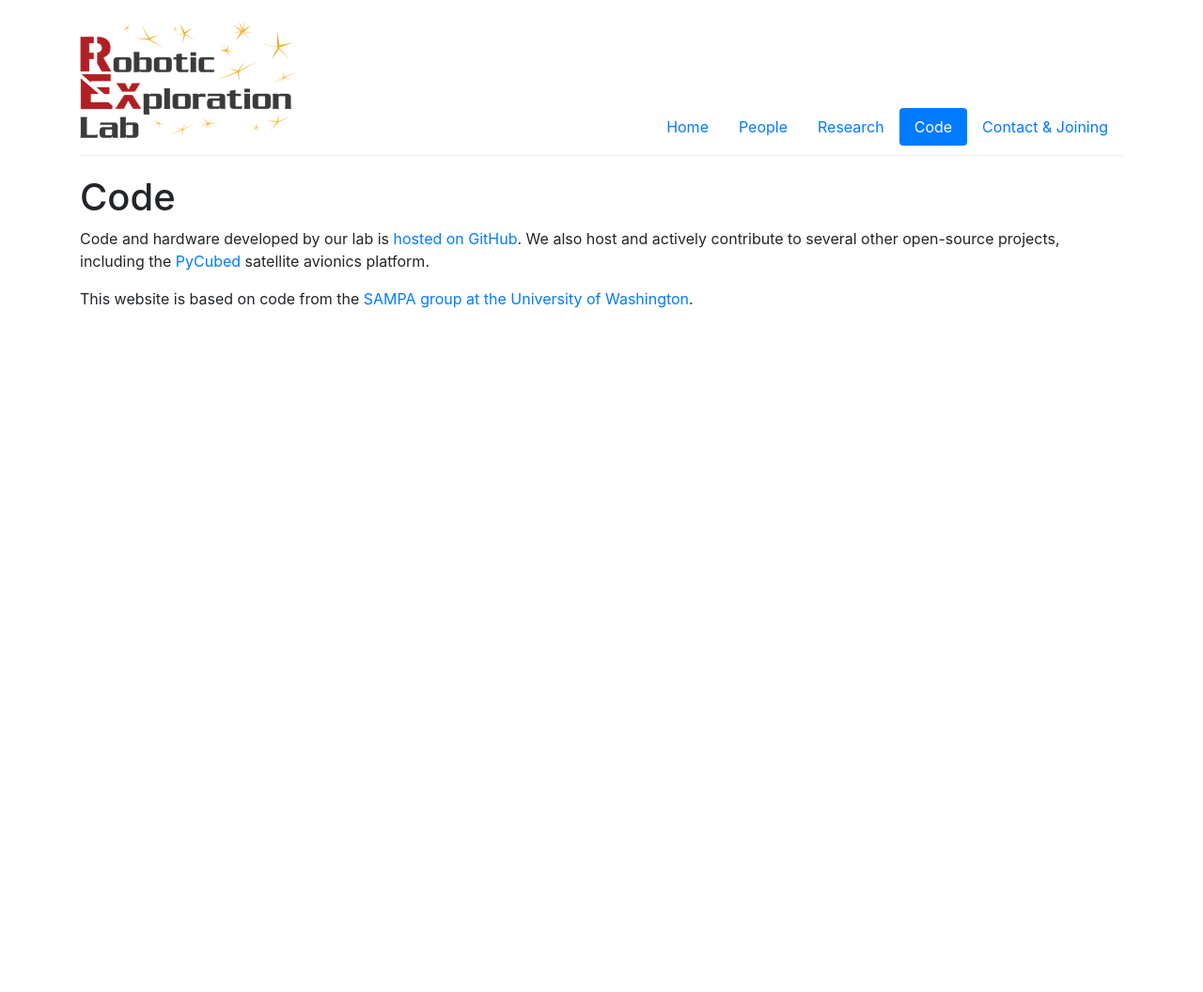
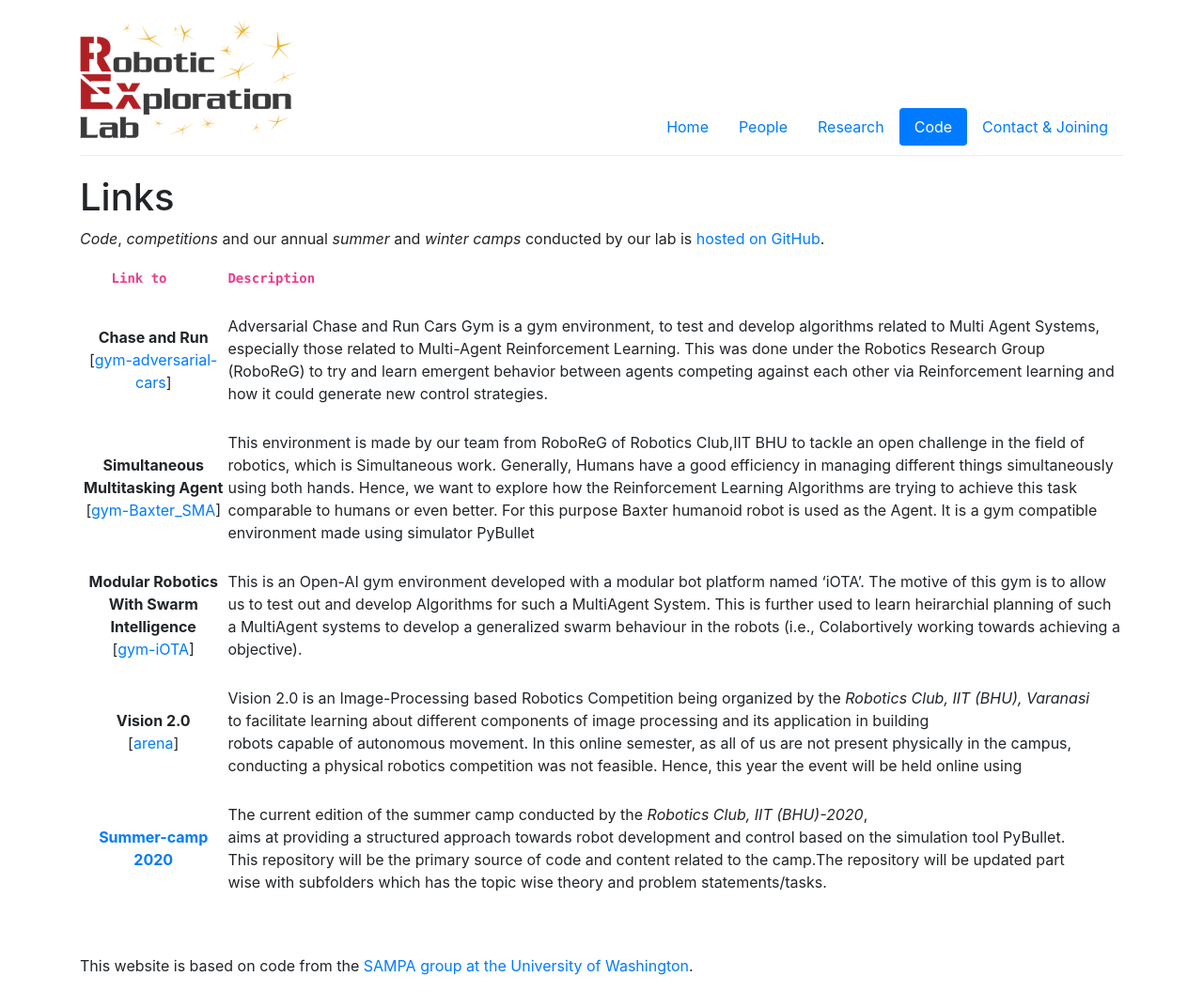
Before and after one commit to Robotics-Club-IIT-BHU/RoboReG, a Jekyll site: the page built from code.md, in a window 1280 px wide. Shown: the whole page at 94% size. Built offline with Jekyll 4.4.1, drawn with Linux system fonts in a browser that asks for light colours; before the commit the page ends 900 px from its top, so only the background shows below that.

Commit message:
Added links of repos

````diff
--- a/code.md
+++ b/code.md
@@ -1,8 +1,29 @@
 ---
 layout: default
-title: Code
+title: Links
 ---
 
-Code and hardware developed by our lab is [hosted on GitHub](https://github.com/RoboticExplorationLab). We also host and actively contribute to several other open-source projects, including the [PyCubed](https://pycubed.org) satellite avionics platform.
+*Code*, *competitions*  and our annual *summer*  and *winter* *camps* conducted by our lab is [hosted on GitHub](https://github.com/Robotics-Club-IIT-BHU).
+
+<!-- <style>.table-nocaption table { width: 50%;  }</style>
+
+<div class="ox-hugo-table table-nocaption"> -->
+
+|  &nbsp; &nbsp; ```Link to```  &nbsp; &nbsp; &nbsp; &nbsp; &nbsp;  &nbsp;     |   ```Description``` |
+| :-------------------: | :------------- |
+| :-------------------: | :------------- |
+| <br/> | <br/> |
+|**Chase and Run**<br/>[[gym-adversarial-cars](https://github.com/Robotics-Club-IIT-BHU/gym-adversarial-cars)]|Adversarial Chase and Run Cars Gym is a gym environment, to test and develop algorithms related to Multi Agent Systems, especially those related to Multi-Agent Reinforcement Learning. This was done under the Robotics Research Group (RoboReG) to try and learn emergent behavior between agents competing against each other via Reinforcement learning and how it could generate new control strategies.|
+| <br/> | <br/> |
+|**Simultaneous Multitasking Agent**<br/>[[gym-Baxter_SMA](https://github.com/Robotics-Club-IIT-BHU/gym-Baxter_SMA)]| This environment is made by our team from RoboReG of Robotics Club,IIT BHU to tackle an open challenge in the field of robotics, which is Simultaneous work. Generally, Humans have a good efficiency in managing different things simultaneously using both hands. Hence, we want to explore how the Reinforcement Learning Algorithms are trying to achieve this task comparable to humans or even better. For this purpose Baxter humanoid robot is used as the Agent. It is a gym compatible environment made using simulator PyBullet|
+|<br/>|<br/>|
+|**Modular Robotics With Swarm Intelligence**<br/>[[gym-iOTA](https://github.com/Robotics-Club-IIT-BHU/gym-iOTA)]|This is an Open-AI gym environment developed with a modular bot platform named 'iOTA'. The motive of this gym is to allow us to test out and develop Algorithms for such a MultiAgent System. This is further used to learn heirarchial planning of such a MultiAgent systems to develop a generalized swarm behaviour in the robots (i.e., Colabortively working towards achieving a objective). |
+|<br/>|<br/>|
+| **Vision 2.0**<br/>[[arena](https://github.com/Robotics-Club-IIT-BHU/Vision-2.0-2020-Arena)] | Vision 2.0 is an Image-Processing based Robotics Competition being organized by the *Robotics Club, IIT (BHU), Varanasi*<br/> to facilitate learning about different components of image processing and its application in building <br/> robots capable of autonomous movement. In this online semester, as all of us are not present physically in the campus,<br/> conducting a physical robotics competition was not feasible. Hence, this year the event will be held online using |
+| <br/> | <br/> |
+| [**Summer-camp 2020**](https://github.com/Robotics-Club-IIT-BHU/Robo-Summer-Camp-20) | The current edition of the summer camp conducted by the *Robotics Club, IIT (BHU)-2020*,<br/> aims at providing a structured approach towards robot development and control based on the simulation tool PyBullet.<br/>This repository will be the primary source of code and content related to the camp.The repository will be updated part <br/>wise with subfolders which has the topic wise theory and problem statements/tasks. |
+
+<!-- </div> -->
+<br/><br/>
 
 This website is based on code from the [SAMPA group at the University of Washington](https://github.com/uwsampa/research-group-web).
````
Also changed, not shown: README.md.
